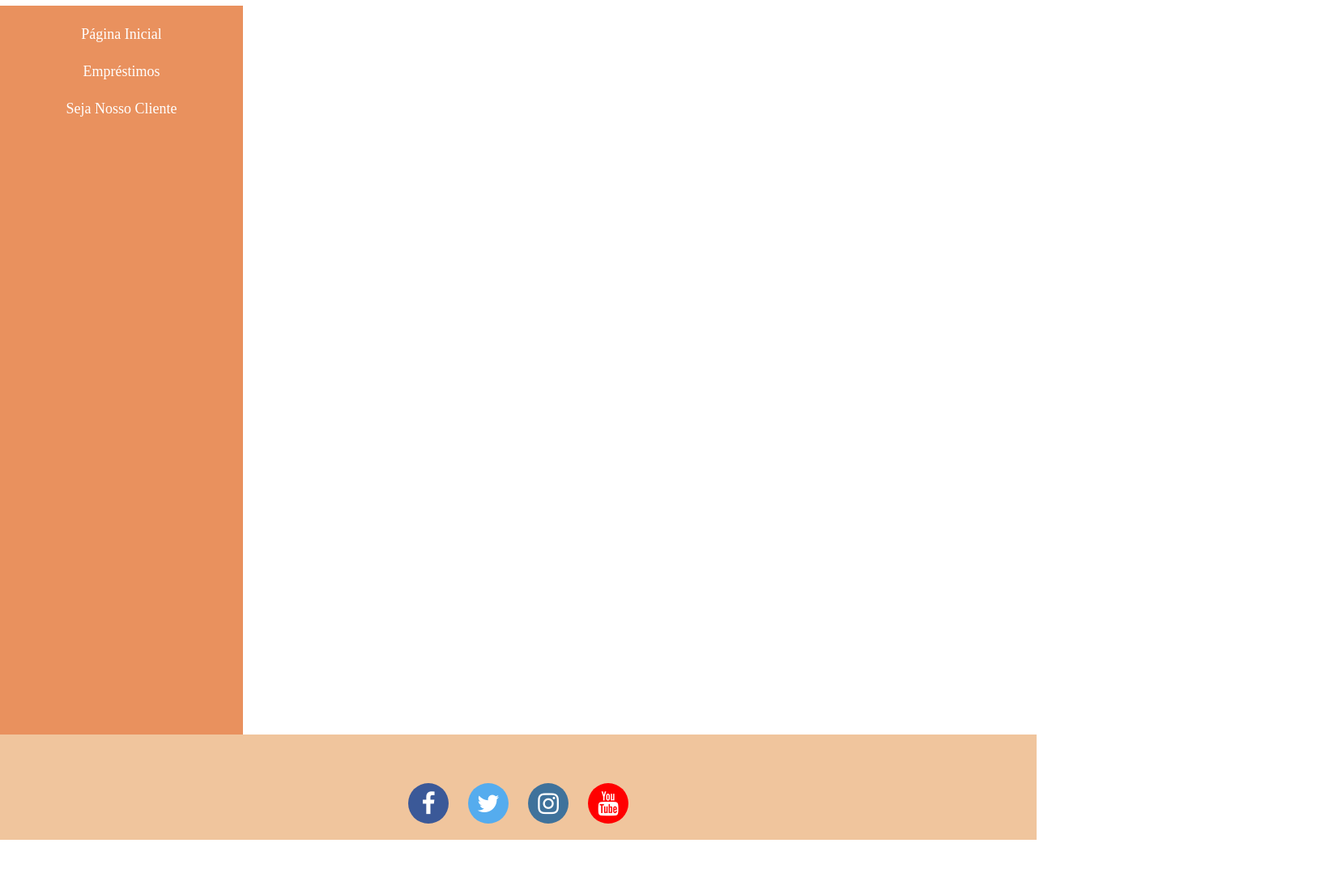
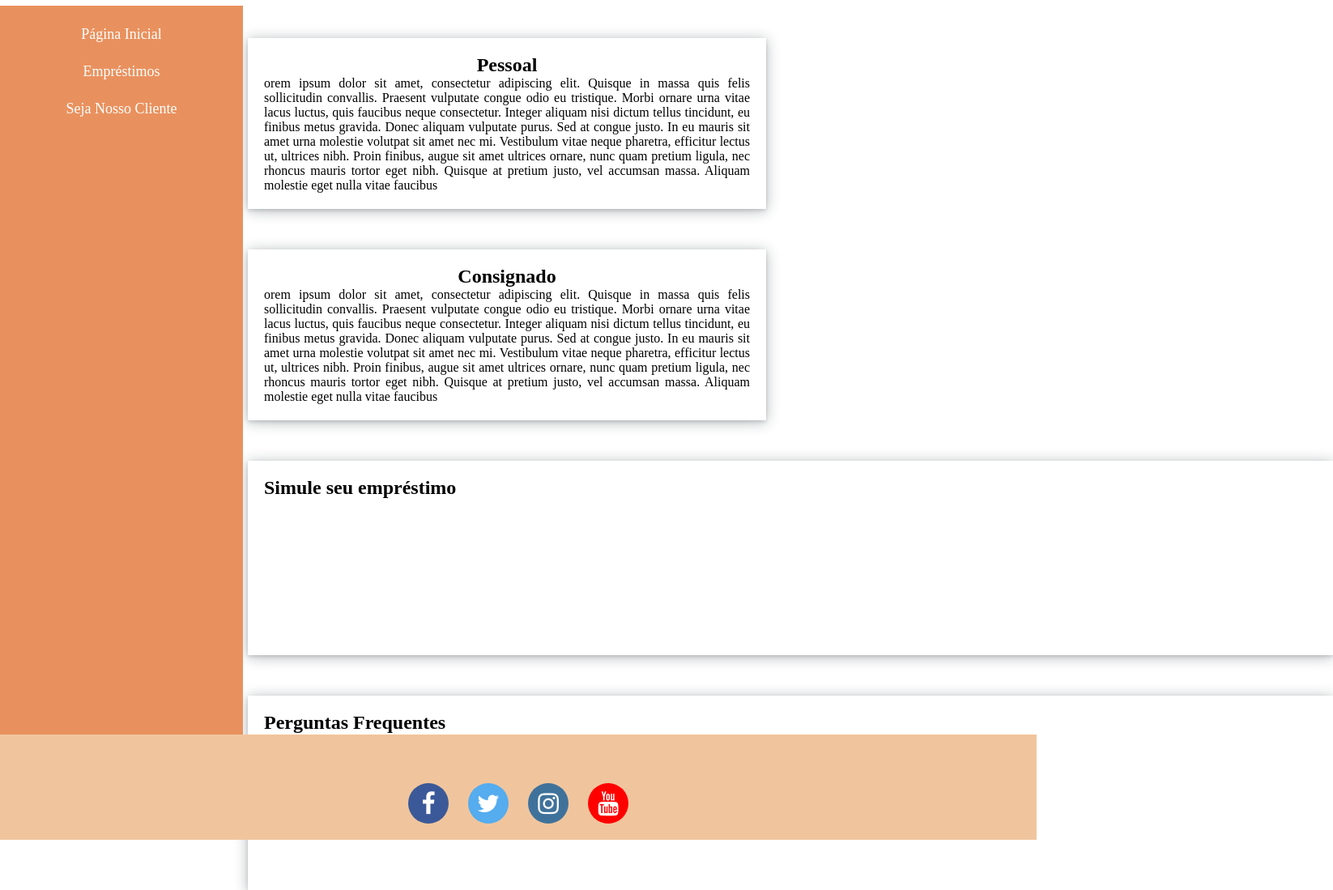
Before and after one commit to ismael221/myPage, a plain HTML site: page loan.html in a window 1280 px wide. Shown: the part 88-1187 px from the top of the page at 81% size, 1646 px wide, since content can reach past the window. Before the commit the page ends 1125 px from the top, so only its background shows below. Drawn offline with Linux system fonts and the light colour scheme.

Commit message:
[ADD] Emprestimos

```diff
--- a/loan.html
+++ b/loan.html
@@ -24,6 +24,29 @@
         </div>
     </aside>
 
+    <div class="container-servicos">
+        <div class="pessoal">
+            <h2>Pessoal</h2>
+            <p>
+                orem ipsum dolor sit amet, consectetur adipiscing elit. Quisque in massa quis felis sollicitudin convallis. Praesent vulputate congue odio eu tristique. Morbi ornare urna vitae lacus luctus, quis faucibus neque consectetur. Integer aliquam nisi dictum tellus tincidunt, eu finibus metus gravida. Donec aliquam vulputate purus. Sed at congue justo. In eu mauris sit amet urna molestie volutpat sit amet nec mi. Vestibulum vitae neque pharetra, efficitur lectus ut, ultrices nibh. Proin finibus, augue sit amet ultrices ornare, nunc quam pretium ligula, nec rhoncus mauris tortor eget nibh. Quisque at pretium justo, vel accumsan massa. Aliquam molestie eget nulla vitae faucibus
+            </p>
+        </div>
+        <div class="consignado">
+            <h2>Consignado</h2>
+            <p>
+                orem ipsum dolor sit amet, consectetur adipiscing elit. Quisque in massa quis felis sollicitudin convallis. Praesent vulputate congue odio eu tristique. Morbi ornare urna vitae lacus luctus, quis faucibus neque consectetur. Integer aliquam nisi dictum tellus tincidunt, eu finibus metus gravida. Donec aliquam vulputate purus. Sed at congue justo. In eu mauris sit amet urna molestie volutpat sit amet nec mi. Vestibulum vitae neque pharetra, efficitur lectus ut, ultrices nibh. Proin finibus, augue sit amet ultrices ornare, nunc quam pretium ligula, nec rhoncus mauris tortor eget nibh. Quisque at pretium justo, vel accumsan massa. Aliquam molestie eget nulla vitae faucibus
+            </p>
+        </div>
+
+        <div class="simulacao">
+            <h2>Simule seu empréstimo</h2>
+        </div>
+
+        <div class="faq">
+            <h2>Perguntas Frequentes</h2>
+        </div>
+    </div>
+
     <footer>
         <div class="rodape">
             <a href="#" class="fa fa-facebook"></a>
--- a/stylesheet.css
+++ b/stylesheet.css
@@ -109,6 +109,7 @@ main{
     padding: 50px;
     align-items: center;
     align-content: center;
+
   }
   .container img{
     width: 300px;
@@ -133,3 +134,32 @@ main{
     background-color: #f0c59d;
     padding-top: 50px;
 }
+
+.container-servicos{
+    width: 80%;
+    height: 300px;
+    float: right;
+}
+.container-servicos .consignado,.pessoal{
+    width: 600px;
+    display: inline-block;
+    padding: 20px;
+    margin-top: 50px;
+    margin-left: 50px;
+    text-align: center;
+    box-shadow: rgba(14, 30, 37, 0.12) 0px 2px 4px 0px, rgba(14, 30, 37, 0.32) 0px 2px 16px 0px;
+}
+
+.container-servicos p{
+    text-align: justify;
+}
+.simulacao,.faq{
+    width: 1300px;
+    height: 200px;
+    display: inline-block;
+    padding: 20px;
+    margin-top: 50px;
+    margin-left: 50px;
+    text-align: left;
+    box-shadow: rgba(14, 30, 37, 0.12) 0px 2px 4px 0px, rgba(14, 30, 37, 0.32) 0px 2px 16px 0px;
+}
```
